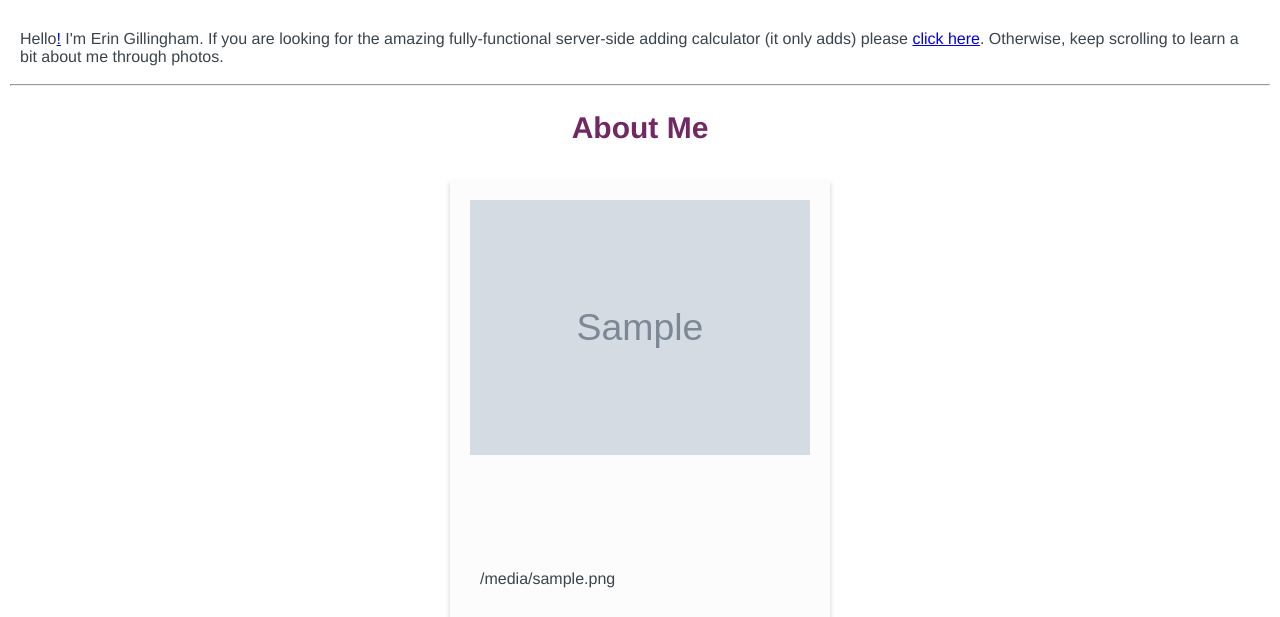
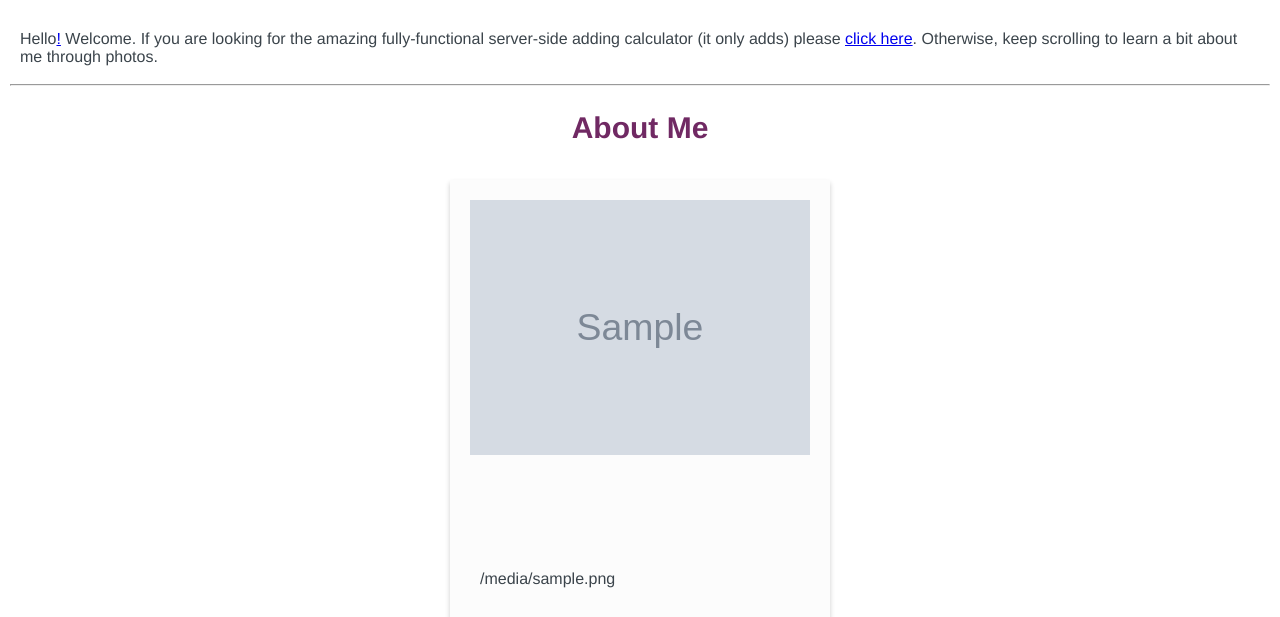
Before and after one commit to egillingham/running-log, a Flask app: template website/templates/homepage.html in a window 1280 px wide. Shown: the part 62-679 px from the top of the page. Run offline with Flask 2, Linux system fonts and the light colour scheme; the template is opened without the code that fills it: most values are stand-ins (such as "Sample title", 1, 10 or a date in 2020); grey boxes marked "Sample" are stand-in pictures.

Commit message:
Homepage: greeting message tweak (todo: pull from table)

```diff
--- a/website/templates/homepage.html
+++ b/website/templates/homepage.html
@@ -1,6 +1,6 @@
 {% extends "base_layout.html" %}
 {% block body %}
-<div>Hello<a href="{{ url_for('hello') }}">!</a> I'm Erin Gillingham. If you are looking for the amazing fully-functional
+<div>Hello<a href="{{ url_for('hello') }}">!</a> Welcome. If you are looking for the amazing fully-functional
 server-side adding calculator (it only adds) please <a href=" {{ url_for('addnumbers') }}">click here</a>. Otherwise, keep
 scrolling to learn a bit about me through photos.</div>
 <hr>
```
